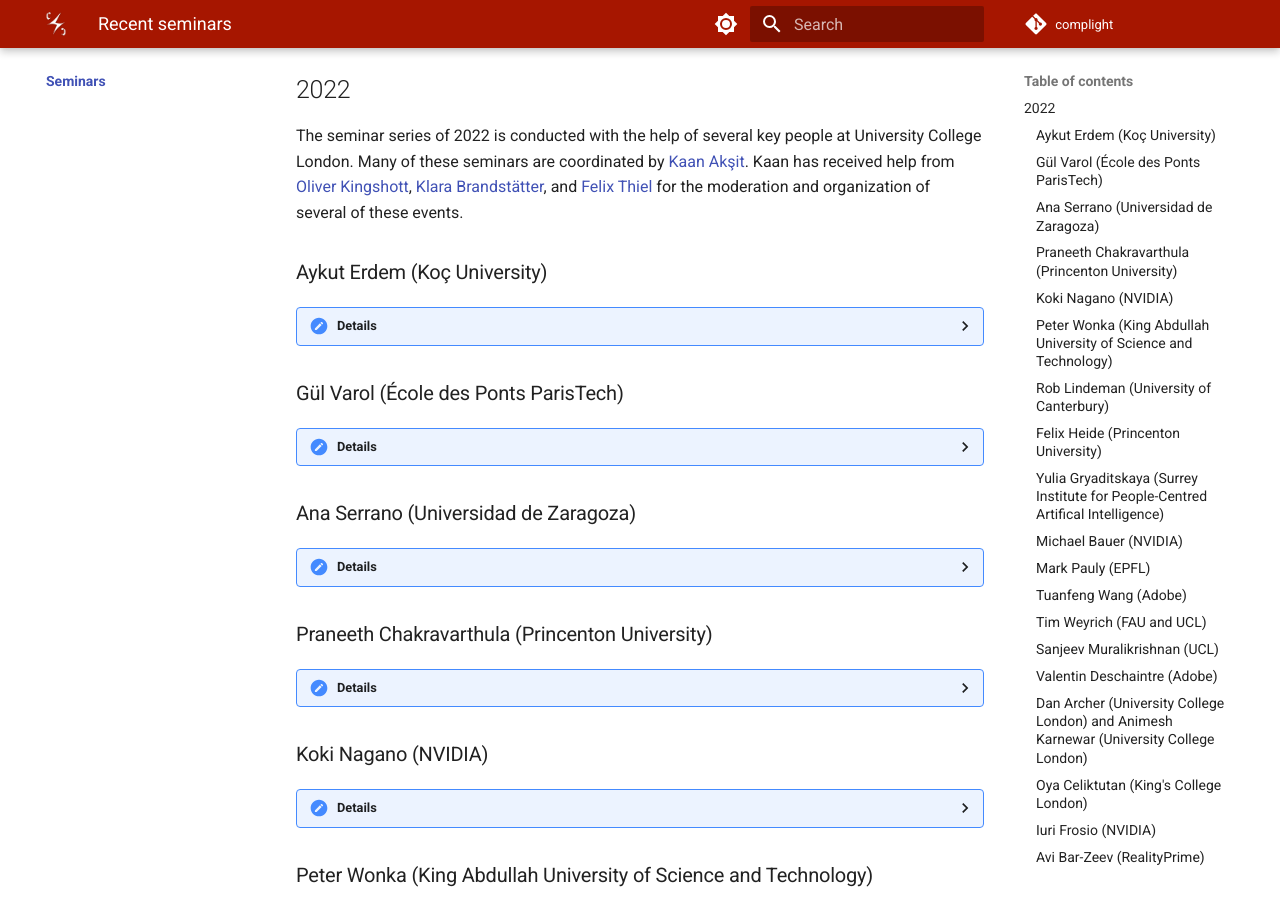
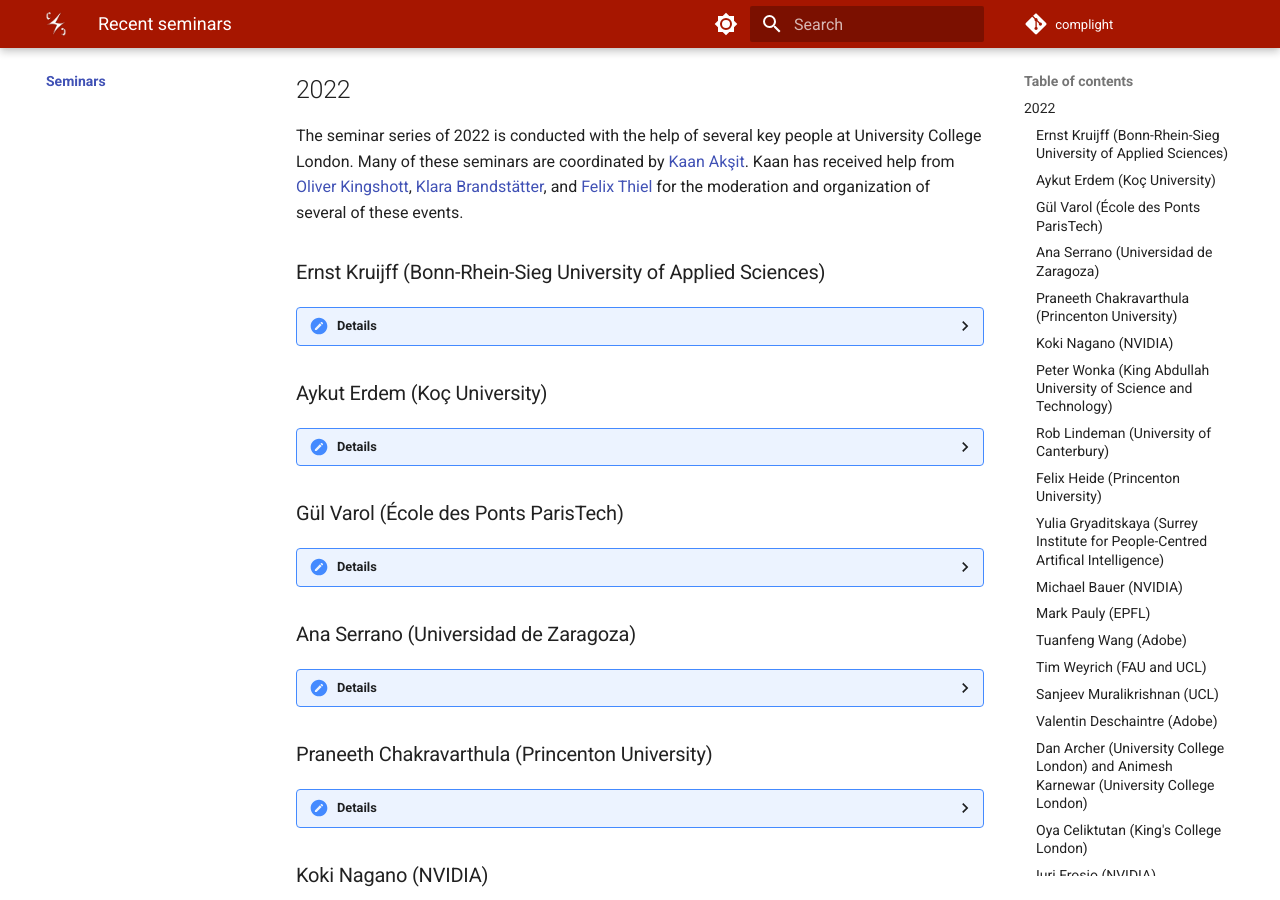
Before and after one commit to complight/complight.github.io, an MkDocs documentation site: the page built from docs/seminars/index.md, in a window 1280 px wide and 900 px high, scrolled down 443 px. Built offline with MkDocs 1.6.1 and Material for MkDocs 9.7.7, drawn with Linux system fonts in a browser that asks for light colours.

Commit message:
Updating seminars page.

```diff
--- a/docs/seminars/index.md
+++ b/docs/seminars/index.md
@@ -10,6 +10,18 @@ Overall, seminars are a blend of internal and external presenters.
 The seminar series of 2022 is conducted with the help of several key people at University College London.
 Many of these seminars are coordinated by [Kaan Akşit](https://kaanaksit.com).
 Kaan has received help from [Oliver Kingshott](http://oliver.kingshott.com/), [Klara Brandstätter](https://www.linkedin.com/in/klara-brandst%C3%A4tter-79b72820b?lipi=urn%3Ali%3Apage%3Ad_flagship3_profile_view_base_contact_details%3BxbCdu1E4RmWqTPAsdCipMw%3D%3D), and [Felix Thiel](https://www.linkedin.com/in/felix-thiel-97a22215a?lipi=urn%3Ali%3Apage%3Ad_flagship3_profile_view_base_contact_details%3BGgHpsDNOTWeGPFWcUC5M6A%3D%3D) for the moderation and organization of several of these events.
+
+### Ernst Kruijff (Bonn-Rhein-Sieg University of Applied Sciences)
+??? Details
+    **Date:**
+    29th November 2022
+
+    **Presenter:** Ernst Kruijff, Professor of Human Computer INteraction at Bonn-Rhein-Sieg University
+
+    **Title:** Multi-sensory feedback for 3D User Interfaces
+
+    **Watch:** [Recording (Password protected)](https://liveuclac-my.sharepoint.com/:v:/g/personal/ucackak_ucl_ac_uk/Ech6NesiG-BMjYoEIMHoO7sB9qxI9wstvAy1-QdAdDUk1Q?e=HHM1DS)
+
 
 
 ### Aykut Erdem (Koç University)
```
